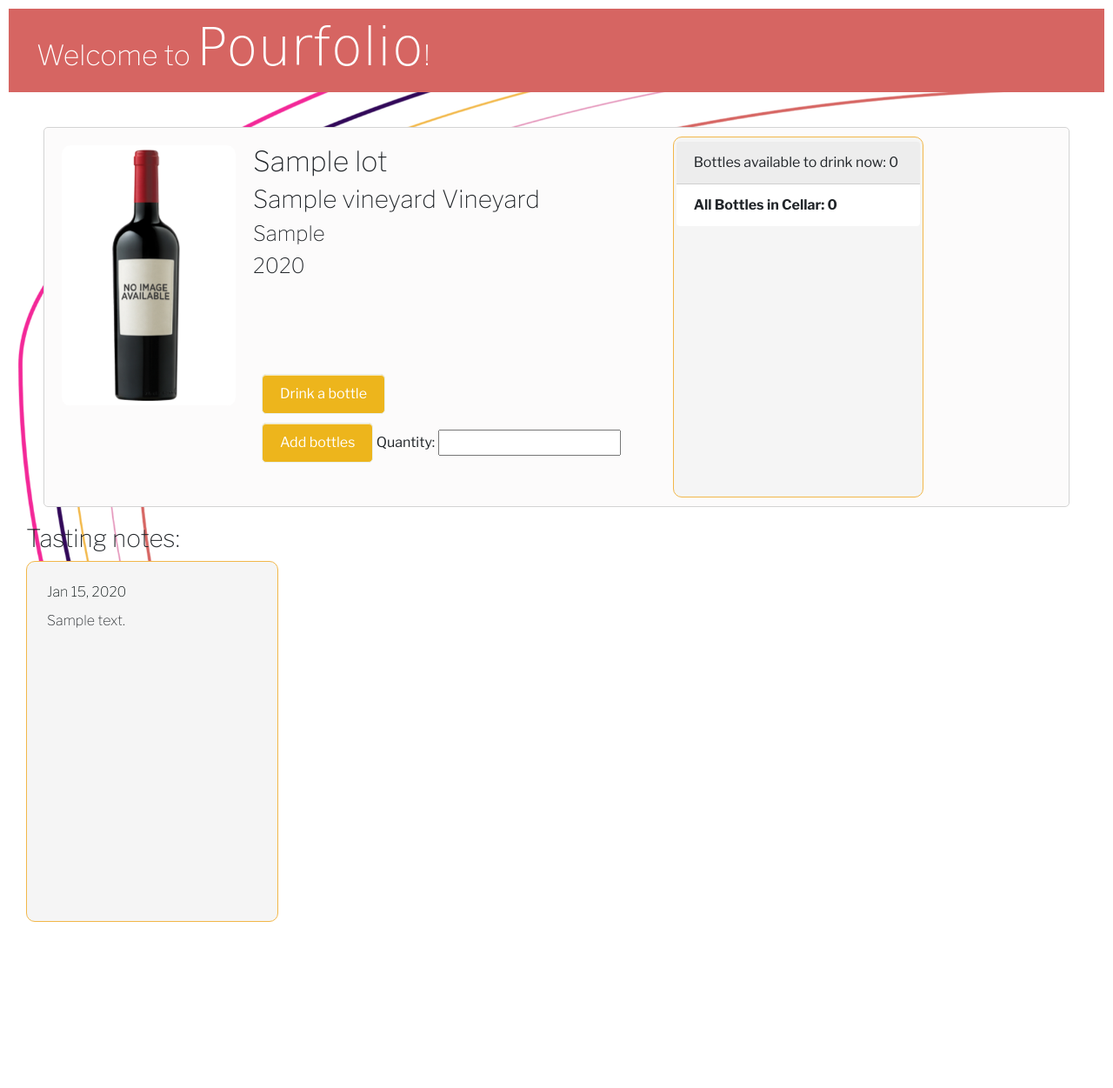
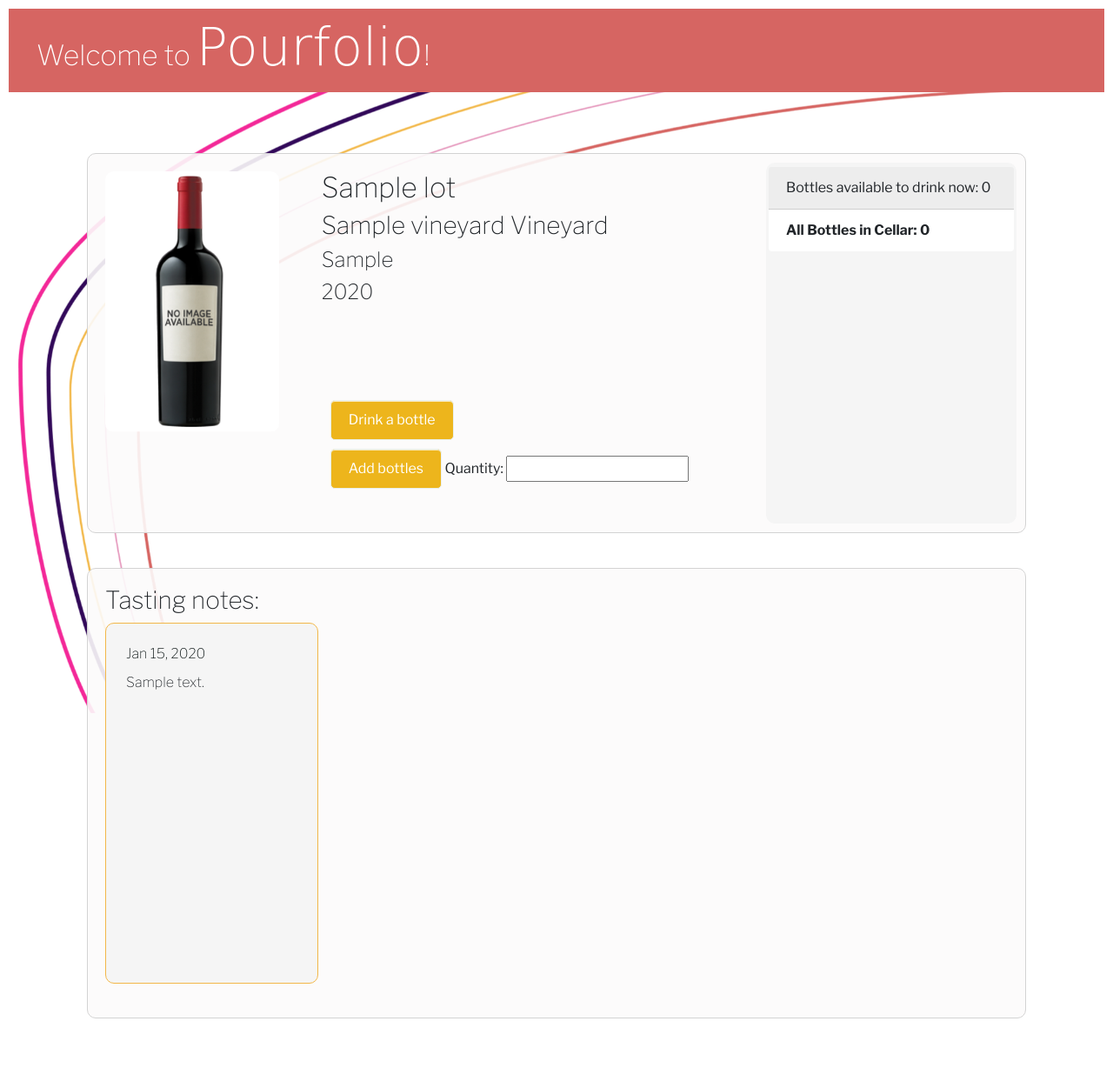
Before and after one commit to HelenHighwater1/pourfolio, a Flask app: page /lots/1 in a window 1280 px wide. Shown: the whole page at 87% size. Before the commit the page ends 1060 px from the top, so only its background shows below. Run offline with Flask 2, Linux system fonts and the light colour scheme; tables that the repository leaves empty hold one stand-in row (values such as "Sample post"); some libraries are stand-ins or nearby versions; some web fonts are replaced.

Commit message:
more styling

```diff
--- a/static/css/style.css
+++ b/static/css/style.css
@@ -167,7 +167,7 @@ button:focus {
 
 .modal-content {
     background-color: #fff;
-    z-index: 100;
+    z-index: 10;
     padding: 30px;
     border-radius: 4px;
     width: 50% !important;
@@ -193,11 +193,16 @@ button:focus {
 
 #cellar-div {
     display: flex;
+
 }
 
 #cellar-filters {
     margin: 10px;
     padding: 10px;
+    background: rgb(255, 255, 255, .9);
+    border: solid rgb(232, 228, 228) 1px;
+    border-radius: 5px;
+
 }
 
 #celar-filters select {
@@ -251,13 +256,21 @@ button:focus {
 .lot-info {
     display: flex;
     flex-direction: row;
-    justify-content:stretch;
+    justify-content:space-between;
     margin: 20px;
-    background-color:rgb(252, 251, 251);
+    background-color:rgb(252, 251, 251, .9);
     border:solid 1px lightgray;
-    border-radius: 5px;
+    border-radius: 10px;
     padding: 10px;
     margin: 20px;
+}
+
+#notes-grid {
+    background-color: rgb(252, 251, 251, .9);
+    border: solid 1px lightgray;
+    border-radius: 10px;
+    padding: 20px;
+    margin: 10px;
 }
     /* FORMS */
 
@@ -316,9 +329,24 @@ button:focus {
     border-radius: 4px;
     transition: background-color 0.3s;
 }
-
 .btn:hover {
     background-color: #D66562 !important;
+}
+.btn-pink {
+    display: inline-block;
+    align-self: right;
+    margin: 5px;
+    padding: 6px 12px;
+    background-color: #D66562 !important;
+    color: white !important;
+    text-decoration: none;
+    border-radius: 4px;
+    transition: background-color 0.3s;
+}
+
+.btn-pink:hover {
+    background-color: #E393BA !important;
+    text-decoration: none;
 }
 
 button[type="submit"] {
--- a/templates/cellar.html
+++ b/templates/cellar.html
@@ -3,9 +3,9 @@
 
 {% block body %}
 
-<h2> Cellar contents: </h2>
+<h2 style="text-align: center; font-weight: 300; background-color: rgb(255, 255, 255, .8); padding:10px;"> Cellar contents: </h2>
 <div id="cellar-div">
-    <div id="cellar-filters">
+    <div id="cellar-filters" >
         <h4>Filter by:</h4>
             <div id="filtered-by"></div>
             <div class="filter-items">
--- a/templates/create_aging_schedule.html
+++ b/templates/create_aging_schedule.html
@@ -2,6 +2,8 @@
 {% block title %}Add Bottles {% endblock %}
 
 {% block body %}
+<div id="notes-grid" style="width: 50%; margin: 0 auto;">
+
     <h3>Add bottles </h3>
     <h4>
     {{lot.vintage.year}} {{lot.wine_name}}
@@ -22,6 +24,7 @@
                 </form>
             </div>
         </div>
+        {% if lot_aging_schedule %}
         <div style="width: 60%; justify-items: center; align-self: center;">
 
             <div class="card" style="width: 18rem; margin: auto">
@@ -35,6 +38,8 @@
                 </ul>
             </div>
         </div>
+        {% endif %}
     </div>
 
+</div>
 {% endblock %}
--- a/templates/create_lot.html
+++ b/templates/create_lot.html
@@ -2,6 +2,7 @@
 {% block title %}Add to Cellar{% endblock %}
 
 {% block body %}
+<div id="notes-grid" style="width: 50%; margin: 0 auto;">
     <h3>Add to your cellar: </h3>
     <div class="form-container">
         <form action="/create_lot" method="POST">
@@ -27,7 +28,8 @@
                     <option value="{{ vineyard.vineyard_id }}">{{ vineyard.name }}</option>
                     {% endfor %}
                 </select>
-            <a href='/add_vineyard' class="btn" style="align-self: right">Create New Vineyard</a>
+                <span style="display: flex; justify-content: flex-end; margin-right: 12px;"><a href='/add_vineyard' class="btn-pink">Create New Vineyard</a></span>
+
             </div>
             <div class="form-line">
                 <label for="vintage">Vintage:</label>
@@ -49,4 +51,6 @@
             </div>
         </form>
     </div>
+</div>
+
 {% endblock %}
--- a/templates/create_vineyard.html
+++ b/templates/create_vineyard.html
@@ -2,6 +2,7 @@
 {% block title %}Create a Vineyard{% endblock %}
 
 {% block body %}
+<div id="notes-grid" style="width: 50%; margin: 0 auto;">
     <h2>Add a vineyard: </h2>
     <div class="form-container">
         <form action="/create_vineyard" method="POST">
@@ -22,6 +23,8 @@
             </div>
         </form>
     </div>
+</div>
+
 
 
 {% endblock %}
--- a/templates/lot.html
+++ b/templates/lot.html
@@ -2,10 +2,10 @@
 {% block title %}{{lot.wine_name}}{% endblock %}
 
 {% block body %}
-<div style="display: flex; flex-direction: column;">
+<div style="display: flex; flex-direction: column; margin: 50px;">
 
     <div class="lot-info">
-        <div style="margin:10px;">
+        <div style="margin:10px; align-items:center">
             <img style="width:200px; border-radius: 10px;" src='/{{ lot.image() }}' alt="wine image ">
         </div>
         <div style="display: flex; flex-direction: column; justify-content: space-between; margin:10px;">
@@ -28,7 +28,7 @@
             </div>
         </div>
         <div style="margin-left:40px;">
-            <div class="card" style="width: 18rem; max-height: 10rem;">
+            <div class="card" style="width: 18rem; max-height: 10rem; border:lightgray;">
                 <div class="card-header">
                     Bottles available to drink now:  {{ count_drinkable_bottles }}
                 </div>
@@ -42,7 +42,7 @@
         </div>
     </div>
 
-    <div id="notes-grid">
+    <div id="notes-grid" style="margin:20px;">
         <h3>Tasting notes:</h3>
         <div class="card-columns">
         {% for note in all_tasting_notes %}
```
Lines whose indentation alone changed are shown as unchanged.
